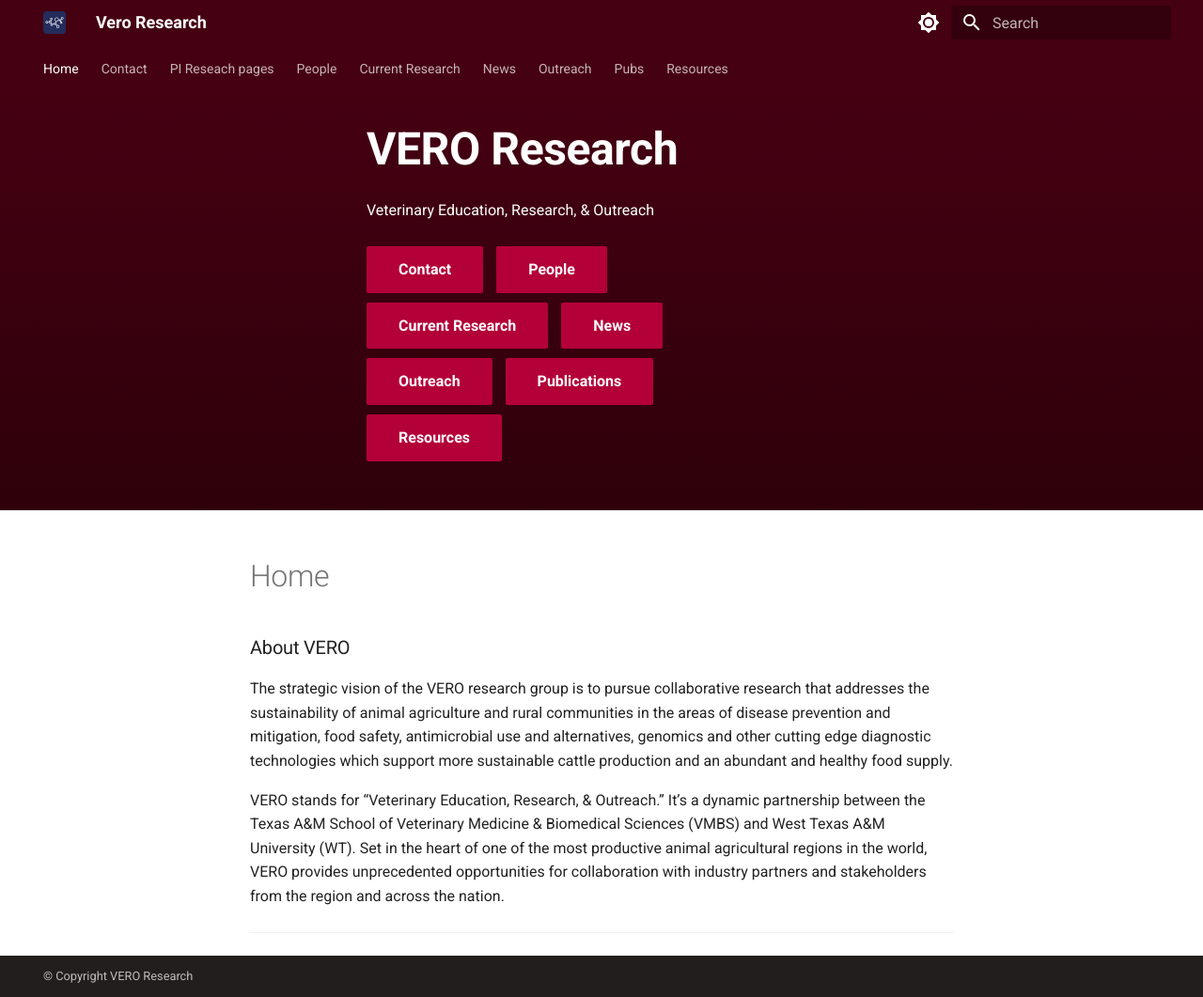
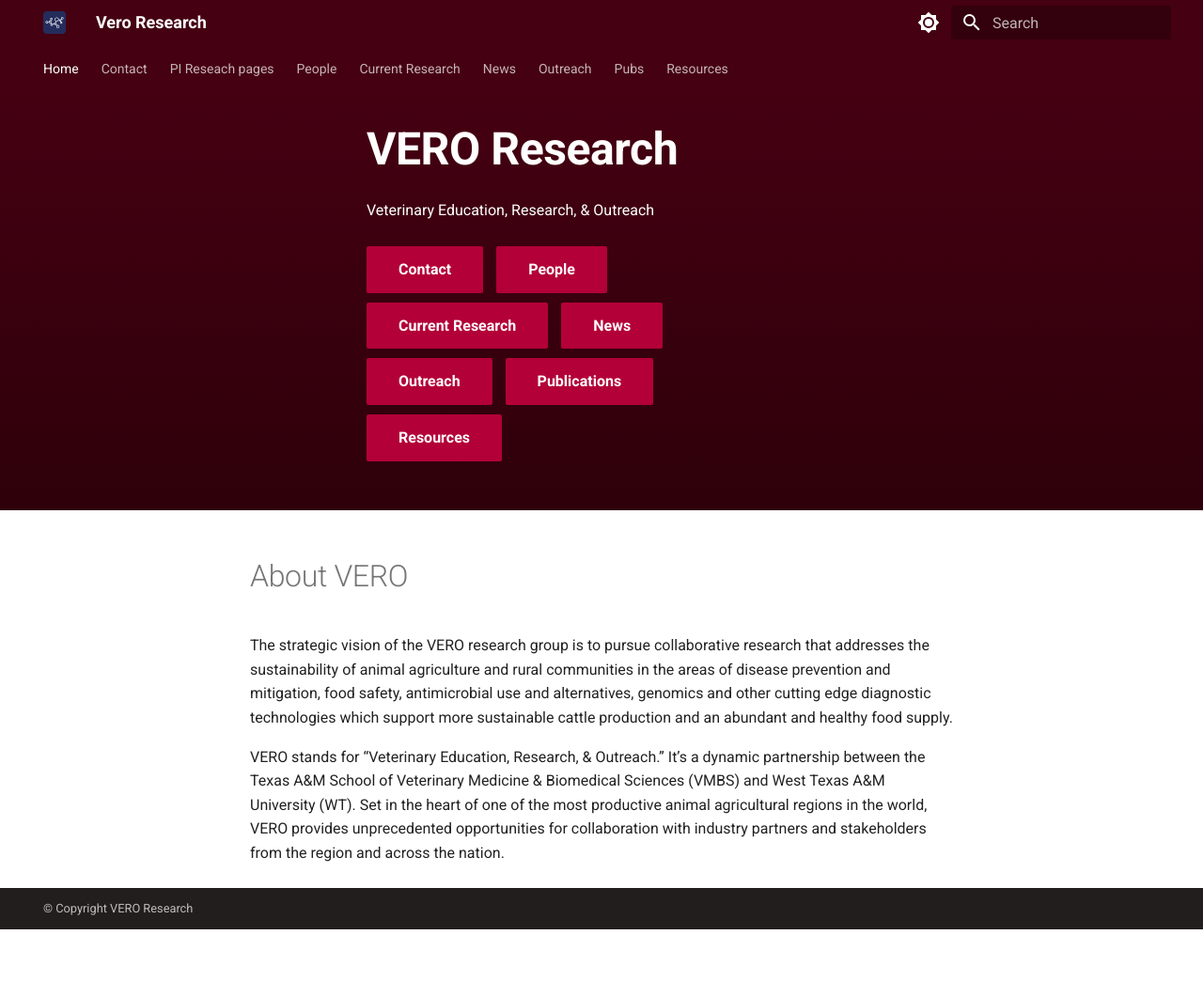
Before and after one commit to Microbial-Ecology-Group/vero-research, an MkDocs documentation site: the page built from docs/index.md, in a window 1280 px wide and 1061 px high. Shown: the whole window at 94% size. Built offline with MkDocs 1.6.1 and Material for MkDocs 9.7.7, drawn with Linux system fonts in a browser that asks for light colours.

Commit message:
Made the header on Home be a H1 (looks better imo). Removed some
whitespace.

```diff
--- a/docs/index.md
+++ b/docs/index.md
@@ -3,14 +3,10 @@
 title: Home
 ---
 
-
-### About VERO
+# About VERO
 The strategic vision of the VERO research group is to pursue collaborative research that addresses the sustainability of animal agriculture
 and rural communities in the areas of disease prevention and mitigation, food safety, antimicrobial use and alternatives, genomics
 and other cutting edge diagnostic technologies which support more sustainable cattle production and an abundant and healthy
 food supply.
 
-
 VERO stands for “Veterinary Education, Research, & Outreach.” It’s a dynamic partnership between the Texas A&M School of Veterinary Medicine & Biomedical Sciences (VMBS) and West Texas A&M University (WT). Set in the heart of one of the most productive animal agricultural regions in the world, VERO provides unprecedented opportunities for collaboration with industry partners and stakeholders from the region and across the nation.
-
----
```
